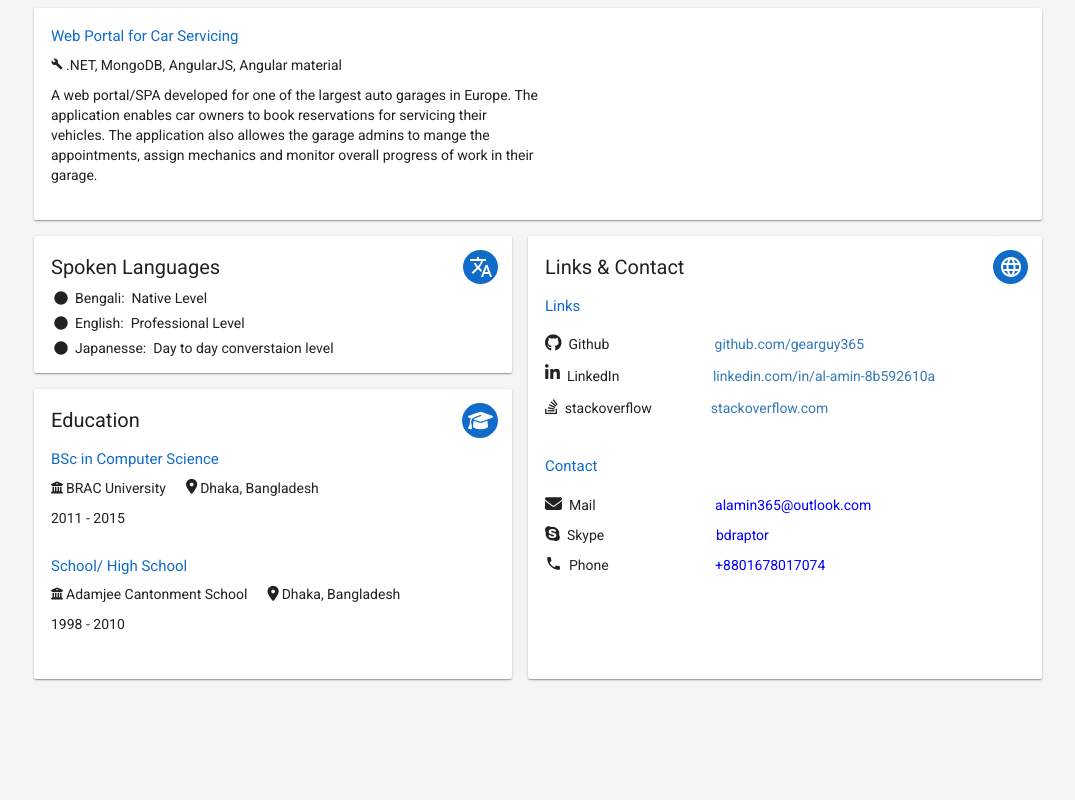
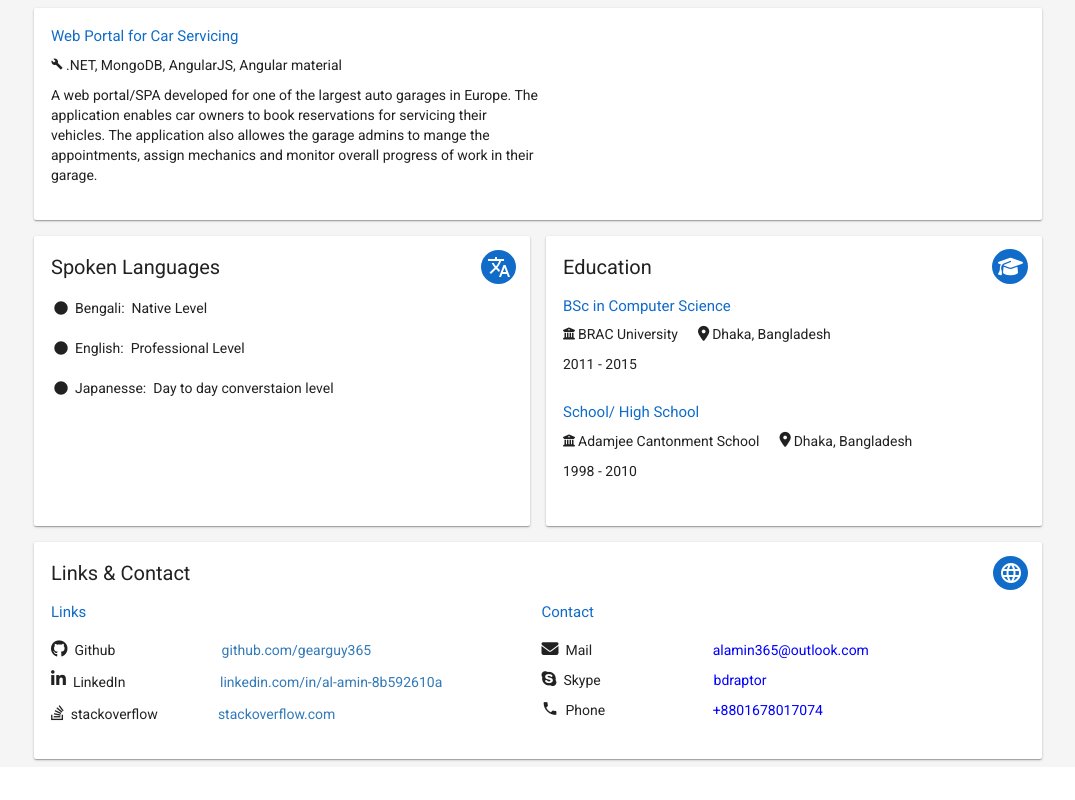
Before and after one commit to gearguy365/aboutamin, a website: page index.html in a window 1280 px wide. Shown: the part 1299-2099 px from the top of the page, without its empty margins (102-1177 px from the left). After the commit the page ends 2066 px from the top, so only its background shows below. Drawn offline with Linux system fonts and the light colour scheme; some packages are replaced by stand-ins of ours.

Commit message:
more changes to adapt with pdf

```diff
--- a/index.html
+++ b/index.html
@@ -104,6 +104,11 @@
 
         .padding-bottom-10 {
             padding-bottom: 10px !important;
+        }
+
+        .padding-v-10 {
+            padding-bottom: 10px;
+            padding-top: 10px;
         }
 
         .padding-bottom-5 {
@@ -378,11 +383,11 @@
                                     </md-card-actions>
                                 </md-card>
                             </div>
-                            <div layout="row" style="padding-bottom: 500px;">
-                                <div layout="column" flex>
+                            <div layout="row">
+                                <!-- <div layout="column" flex> -->
                                     <!-- SPOKEN LANGUAGES -->
                                     <!-- <div layout="column" flex> -->
-                                        <md-card md-theme="default" style="padding:10px" flex="30">
+                                        <md-card md-theme="default" style="padding:10px" flex>
                                             <md-card-title layout="row" layout-align="space-between center">
                                                 <md-card-title-text style="padding-left: 7px" flex>
                                                     <h4 style="font-size: 20px">Spoken Languages</h4>
@@ -399,17 +404,17 @@
                                                 <div layout="row">
                                                     <div layout="column" flex="80" layout-align="center start">
                                                         <div layout="column"  flex>
-                                                            <div layout="row" layout-align="start center" class="padding-bottom-5">
+                                                            <div layout="row" layout-align="start center" class="padding-v-10">
                                                                 <i class="material-icons font-20">fiber_manual_record</i>
                                                                 <span class="font-14" style="padding-left: 4px">Bengali: &nbsp;</span>
                                                                 <span>Native Level</span>
                                                             </div>
-                                                            <div layout="row" layout-align="start center" class="padding-bottom-5">
+                                                            <div layout="row" layout-align="start center" class="padding-v-10">
                                                                 <i class="material-icons font-20">fiber_manual_record</i>
                                                                 <span class="font-14" style="padding-left: 4px">English: &nbsp;</span>
                                                                 <span>Professional Level</span>
                                                             </div>
-                                                            <div layout="row" layout-align="start center" class="padding-bottom-5">
+                                                            <div layout="row" layout-align="start center" class="padding-v-10">
                                                                 <i class="material-icons font-20">fiber_manual_record</i>
                                                                 <span class="font-14" style="padding-left: 4px">Japanesse: &nbsp;</span>
                                                                 <span>Day to day converstaion level</span>
@@ -473,8 +478,9 @@
                                         </md-card>
                                     <!-- </div> -->
 
+                                <!-- </div> -->
                             </div>
-                                <!-- CONTACTS -->
+                            <div layout="row">
                                 <md-card md-theme="default" style="padding:10px" flex>
                                     <md-card-title layout="row" layout-align="space-between center">
                                         <md-card-title-text style="padding-left: 7px;" flex>
@@ -491,8 +497,8 @@
                                     <md-card-actions layout-align="start start" style="padding-left: 7px;">
                                         <div layout="row">
                                             <div layout="column" flex>
-                                                <div layout="column" style="padding-bottom: 15px;" flex>
-
+                                                <div layout="row" style="padding-bottom: 15px;" flex>
+                                                    <div flex="50">
                                                         <div>
                                                             <h4 style="font-size: 15px; color: #106cc8;">Links</h4>
                                                         </div>
@@ -513,7 +519,9 @@
                                                                 <a href="http://stackoverflow.com/users/3912900/amin365">stackoverflow.com</a>
                                                             </div>
                                                         </div>
-                                                    <div style="padding-top: 20px;">
+                                                    </div>
+                                                    <div flex="50">
+                                                        <div>
                                                             <h4 style="font-size: 15px; color: #106cc8;">Contact</h4>
                                                         </div>
                                                         <div layout="column" style="padding-top: 10px;">
@@ -536,6 +544,7 @@
                                                     </div>
                                                 </div>
                                             </div>
+                                        </div>
                                     </md-card-actions>
                                 </md-card>
                             </div>
```
Lines whose indentation alone changed are shown as unchanged.
